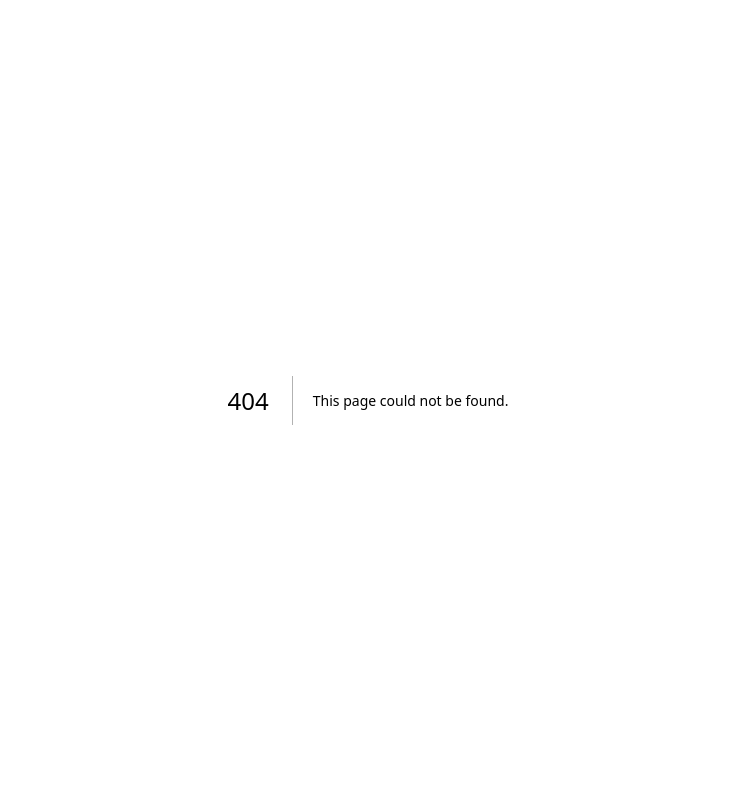
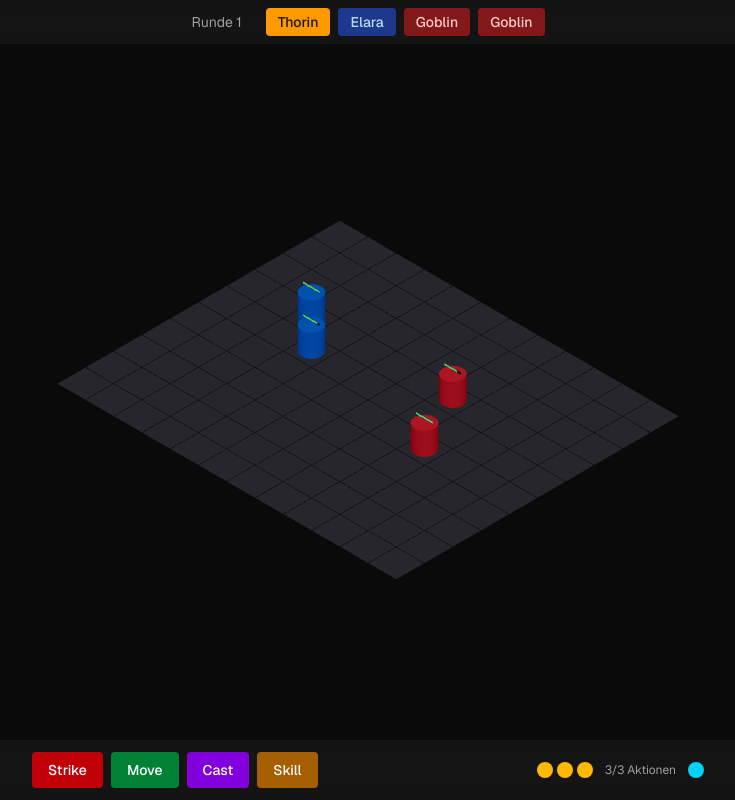
Before and after one commit to stefanskiasan/dndmanager, a Next.js app in the folder apps/web/: page /play/1 in a window 1280 px wide. Before the commit this address had no page. Shown: the whole page, without its empty margins (272-1007 px from the left). Built offline with nearby package versions, Linux system fonts and the light colour scheme.

Commit message:
feat(web): add game play page with mock encounter data
Co-Authored-By: Claude Opus 4.6 (1M context) <noreply@anthropic.com>

```diff
--- /dev/null
+++ b/apps/web/app/(game)/play/[sessionId]/page.tsx
@@ -0,0 +1,101 @@
+'use client'
+
+import { useEffect } from 'react'
+import dynamic from 'next/dynamic'
+import { useGameStore } from '@/lib/stores/game-store'
+import type { Token } from '@dndmanager/game-runtime'
+
+const GameCanvas = dynamic(
+  () => import('@/components/game/GameCanvas').then((mod) => ({ default: mod.GameCanvas })),
+  { ssr: false }
+)
+
+// Mock data for development
+const MOCK_TOKENS: Token[] = [
+  {
+    id: 'thorin',
+    name: 'Thorin',
+    type: 'player',
+    ownerId: 'user-1',
+    position: { x: 2, y: 3 },
+    speed: 25,
+    conditions: [],
+    hp: { current: 45, max: 45, temp: 0 },
+    ac: 18,
+    visible: true,
+  },
+  {
+    id: 'elara',
+    name: 'Elara',
+    type: 'player',
+    ownerId: 'user-2',
+    position: { x: 3, y: 4 },
+    speed: 30,
+    conditions: [],
+    hp: { current: 32, max: 38, temp: 0 },
+    ac: 15,
+    visible: true,
+  },
+  {
+    id: 'goblin-1',
+    name: 'Goblin',
+    type: 'monster',
+    ownerId: 'gm',
+    position: { x: 7, y: 3 },
+    speed: 25,
+    conditions: [],
+    hp: { current: 15, max: 20, temp: 0 },
+    ac: 16,
+    visible: true,
+  },
+  {
+    id: 'goblin-2',
+    name: 'Goblin',
+    type: 'monster',
+    ownerId: 'gm',
+    position: { x: 8, y: 5 },
+    speed: 25,
+    conditions: [],
+    hp: { current: 20, max: 20, temp: 0 },
+    ac: 16,
+    visible: true,
+  },
+]
+
+export default function PlayPage() {
+  const setTokens = useGameStore((s) => s.setTokens)
+  const setMap = useGameStore((s) => s.setMap)
+  const setMode = useGameStore((s) => s.setMode)
+  const setTurn = useGameStore((s) => s.setTurn)
+
+  useEffect(() => {
+    // Initialize with mock data
+    setMap([12, 10], 'cave-stone')
+    setTokens(MOCK_TOKENS)
+
+    // Simulate encounter mode for testing UI
+    setMode('encounter')
+    useGameStore.getState().setInitiative(
+      [
+        { tokenId: 'thorin', roll: 15, modifier: 7, total: 22 },
+        { tokenId: 'goblin-1', roll: 12, modifier: 3, total: 15 },
+        { tokenId: 'elara', roll: 14, modifier: 5, total: 19 },
+        { tokenId: 'goblin-2', roll: 8, modifier: 3, total: 11 },
+      ],
+      ['thorin', 'elara', 'goblin-1', 'goblin-2']
+    )
+    useGameStore.getState().setTurn({
+      currentTokenId: 'thorin',
+      actionsRemaining: 3,
+      reactionAvailable: true,
+      actionsUsed: [],
+    })
+    useGameStore.getState().setRound(1)
+  }, [])
+
+  return (
+    <div className="h-screen w-screen bg-neutral-950">
+      <GameCanvas />
+    </div>
+  )
+}
--- a/apps/web/next.config.ts
+++ b/apps/web/next.config.ts
@@ -8,6 +8,13 @@ const nextConfig: NextConfig = {
     '@dndmanager/scene-framework',
     '@dndmanager/ai-services',
   ],
+  webpack: (config) => {
+    // Resolve .js imports to .ts files in workspace packages
+    config.resolve.extensionAlias = {
+      '.js': ['.ts', '.tsx', '.js', '.jsx'],
+    }
+    return config
+  },
 }
 
 export default nextConfig
```
